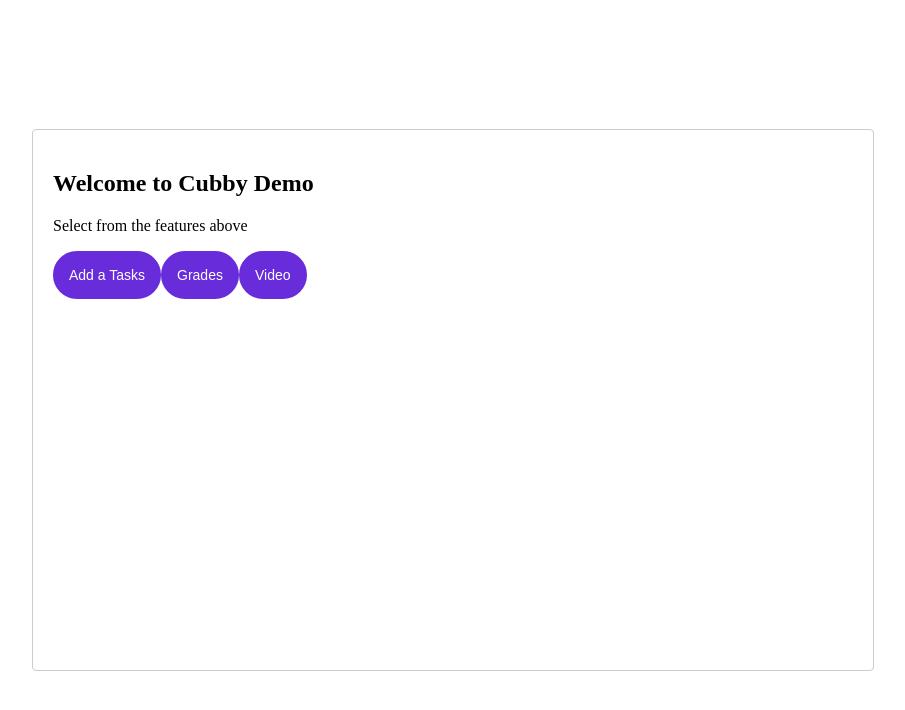
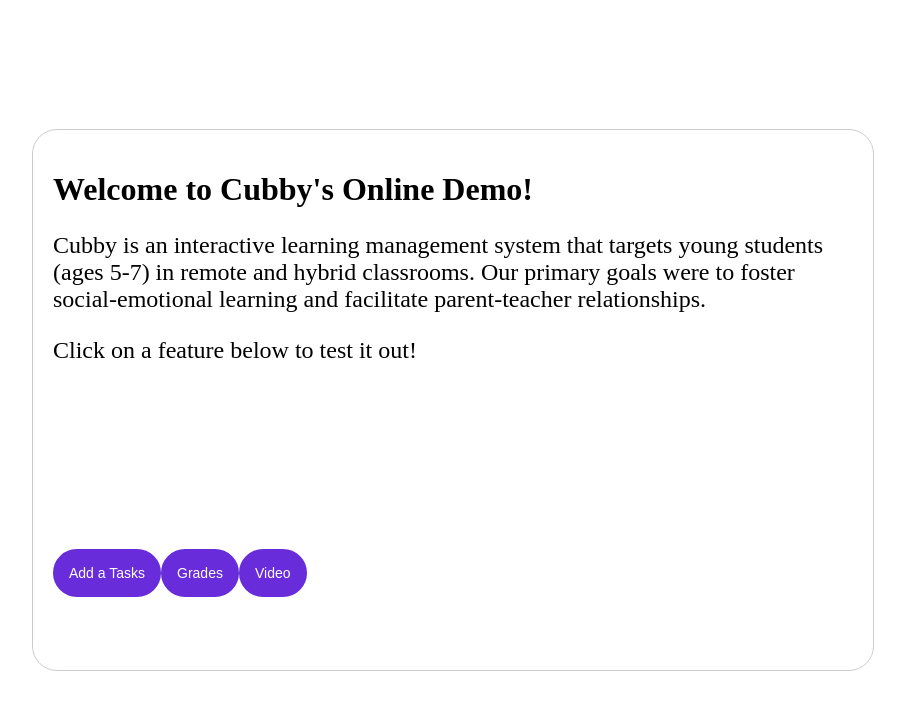
Before and after one commit to daniaalnahdi/cubby_demo, a React (Create React App) app: page / in a window 1280 px wide. Shown: the top 710 px of the page, without its empty margins (187-1092 px from the left). Built offline with nearby package versions, Linux system fonts and the light colour scheme.

Commit message:
basic welcome screen styling

```diff
--- a/src/components/WelcomeComponent.jsx
+++ b/src/components/WelcomeComponent.jsx
@@ -9,6 +9,7 @@ const customStyles = {
     right: 'auto',
     bottom: 'auto',
     marginRight: '-50%',
+    borderRadius: '25px',
     transform: 'translate(-50%, -50%)',
     width: '800px',
     height: '500px',
@@ -17,13 +18,19 @@ const customStyles = {
 
 const WelcomeComponent = () => {
   return (
-    <Modal
-      isOpen={true}
-      style={customStyles}
-      ariaHideApp={false}
-    >
-      <h2>Welcome to Cubby Demo</h2>
-      <p>Select from the features above</p>
+    <Modal isOpen={true} style={customStyles} ariaHideApp={false}>
+      <div className='copy-container welcome-screen'>
+        <div className='copy-body'>
+          <h1>Welcome to Cubby's Online Demo!</h1>
+          <p>
+            Cubby is an interactive learning management system that targets
+            young students (ages 5-7) in remote and hybrid classrooms. Our
+            primary goals were to foster social-emotional learning and
+            facilitate parent-teacher relationships.
+          </p>
+          <p>Click on a feature below to test it out!</p>
+        </div>
+        <div className='copy-buttons'>
           <Link to='/tasks'>
             <button className='secondary-btn'>Add a Tasks</button>
           </Link>
@@ -33,6 +40,8 @@ const WelcomeComponent = () => {
           <Link to='/video'>
             <button className='secondary-btn'>Video </button>
           </Link>
+        </div>
+      </div>
     </Modal>
   );
 };
--- a/src/index.css
+++ b/src/index.css
@@ -122,7 +122,7 @@ header ul li {
 
 /* Tooltip */
 .tooltip .tooltiptext::after {
-  content: " ";
+  content: ' ';
   position: absolute;
   top: 100%; /* At the bottom of the tooltip */
   left: 50%;
@@ -226,3 +226,26 @@ header ul li {
   filter: blur(2px);
   opacity: 0.5;
 }
+
+/* Demo UI */
+.copy-container {
+  display: flex;
+  flex-direction: column;
+  height: 500px;
+}
+
+.copy-body {
+  flex-grow: 3;
+}
+
+.copy-body p {
+  font-size: 1.2rem;
+}
+
+.copy-buttons {
+  flex-grow: 1;
+}
+
+.welcome-screen p {
+  font-size: 1.5rem;
+}
```
Lines whose indentation alone changed are shown as unchanged.
